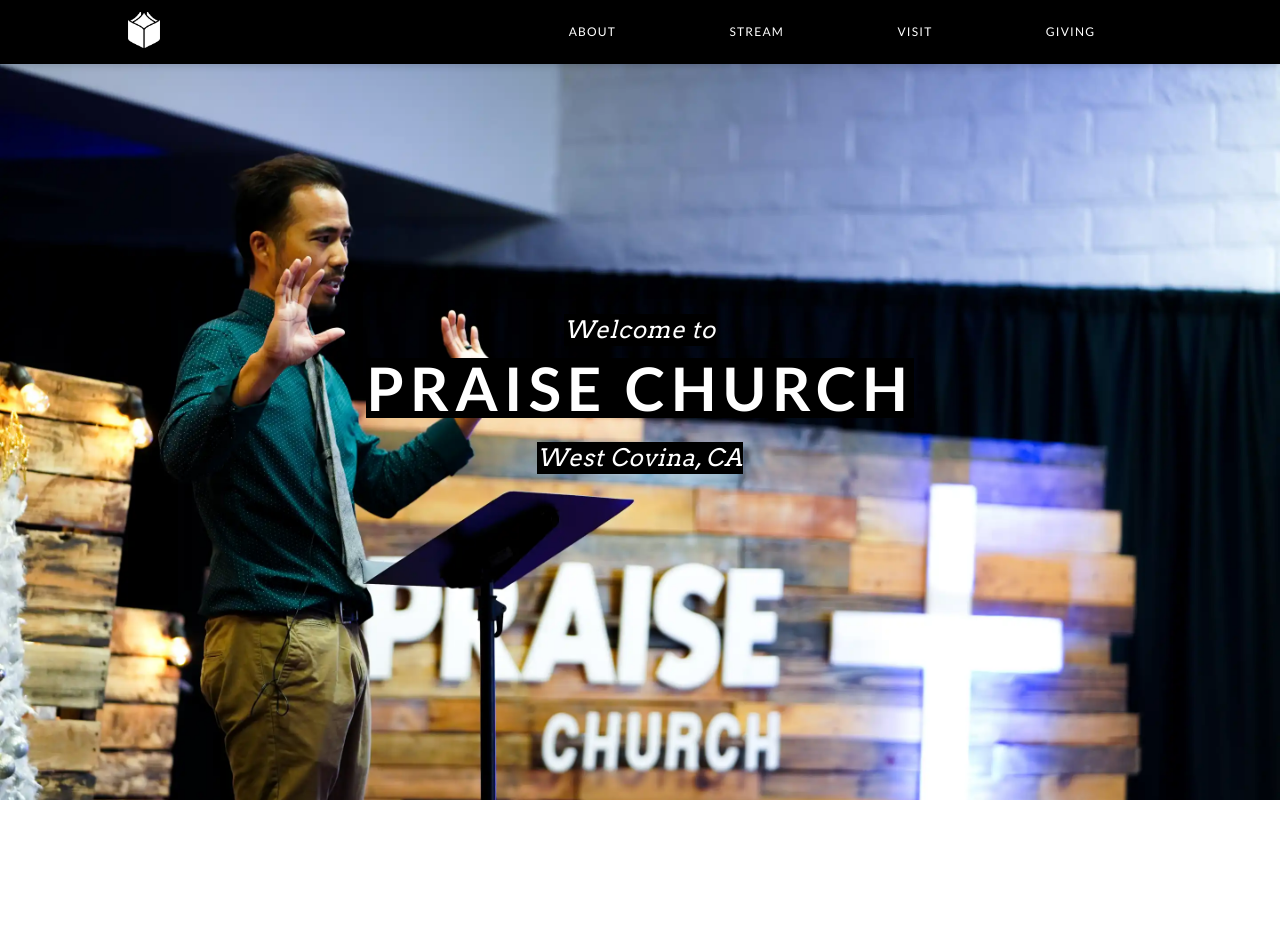
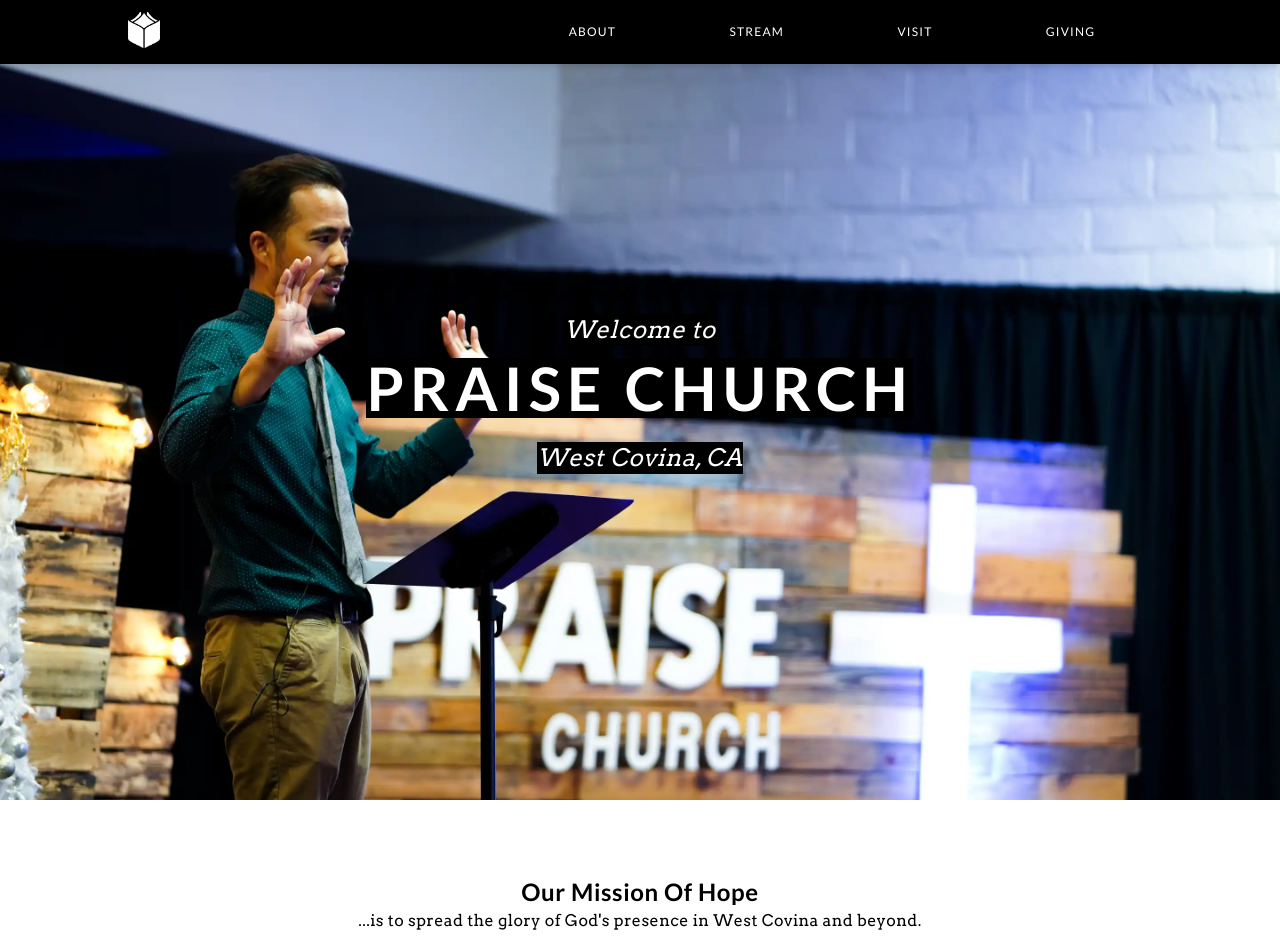
Before and after one commit to PraiseChurch/web, a Next.js app: page / in a window 1280 px wide. Shown: the top 952 px of the page. Built offline with nearby package versions, Linux system fonts and the light colour scheme.

Commit message:
fix: add default black font color to text that needs it

```diff
--- a/src/app/components/Typography.tsx
+++ b/src/app/components/Typography.tsx
@@ -18,15 +18,15 @@
   fontStyle
 }) => {
   const classNames: { [key: string]: string } = {
-    body: "text-base font-serif tracking-wide",
+    body: "text-black text-base font-serif tracking-wide",
     button: "text-base font-sans-serif font-semibold text-md tracking-wide",
-    caption: "text-sm text-gray-500 font-sans-serif tracking-wide",
-    heading: "text-3xl md:text-6xl font-bold font-sans-serif tracking-widest leading-relaxed",
+    caption: "text-black text-sm text-gray-500 font-sans-serif tracking-wide",
+    heading: "text-black text-3xl md:text-6xl font-bold font-sans-serif tracking-widest leading-relaxed",
     heroSubheading: "text-xl md:text-2xl font-thin font-serif tracking-wide leading-relaxed",
     navSubheading: "text-xs uppercase font-sans-serif tracking-widest",
     mobileNavSubheading: "text-lg uppercase font-sans-serif tracking-widest",
-    sectionSubheading: "text-2xl font-semibold font-sans-serif tracking-wide",
-    subheading: "text-xl font-semibold font-sans-serif tracking-wide"
+    sectionSubheading: "text-black text-2xl font-semibold font-sans-serif tracking-wide",
+    subheading: "text-black text-xl font-semibold font-sans-serif tracking-wide"
   };
 
   const combinedClasses = `${classNames[variant]} ${fontStyle} ${color} ${letterCase} ${size}`;
```
